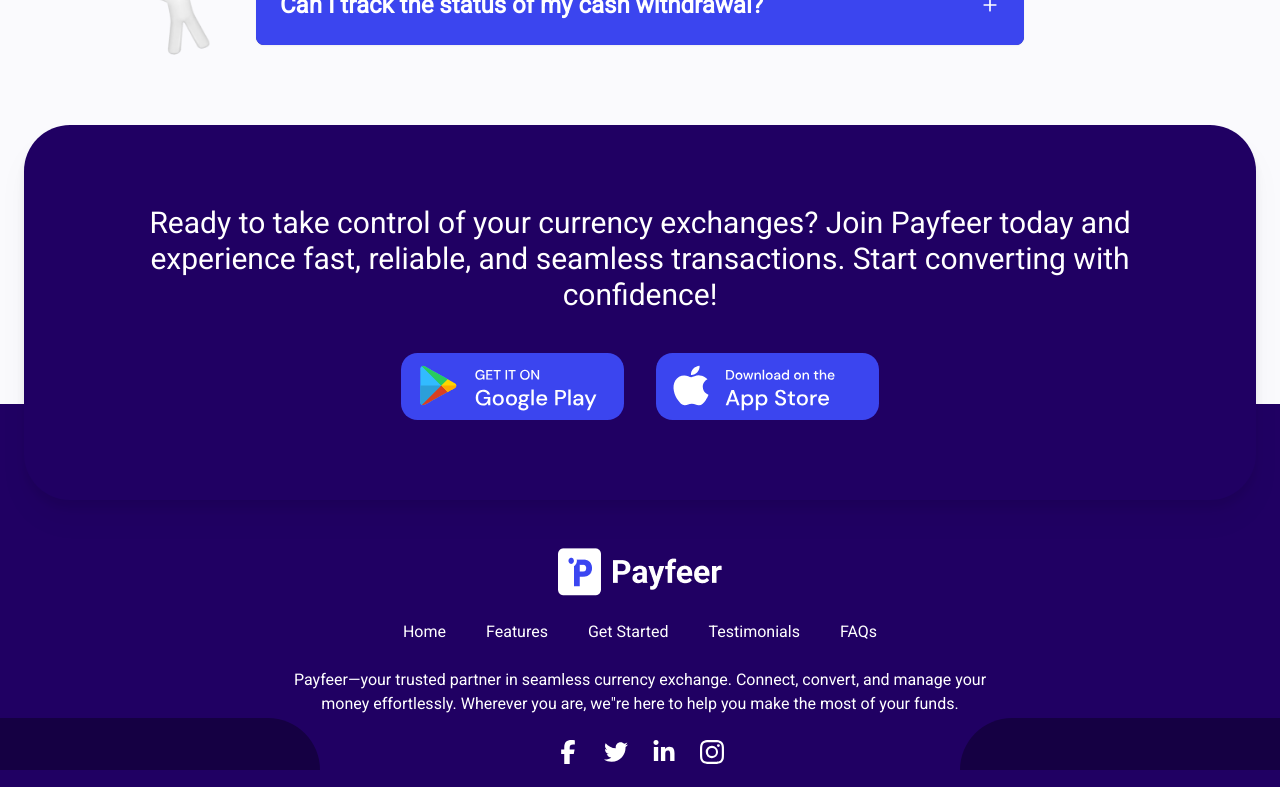
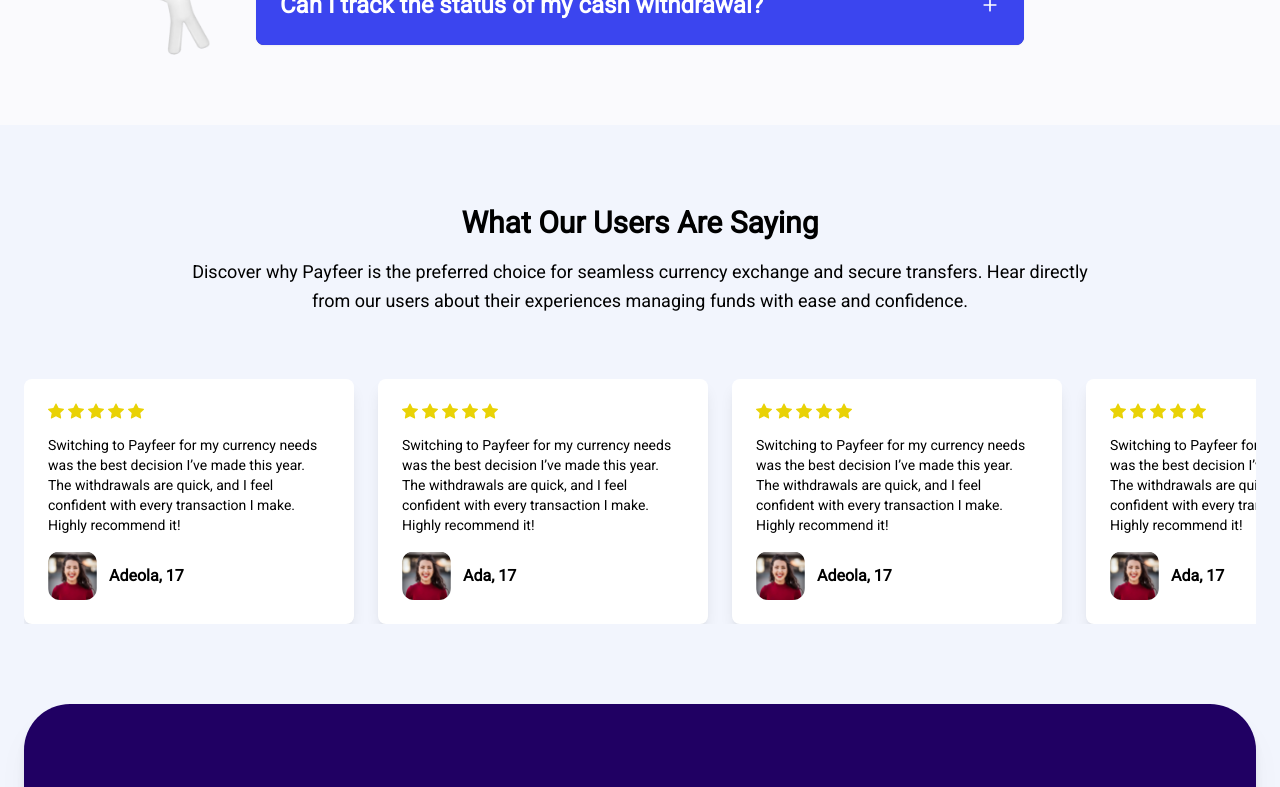
Before and after one commit to Payfeer/website, a Next.js app: page / in a window 1280 px wide. Shown: the part 2980-3767 px from the top of the page. Built offline with nearby package versions, Linux system fonts and the light colour scheme.

Commit message:
feat: faqs

```diff
--- /dev/null
+++ b/app/(homepage)/_components/Testimonials.tsx
@@ -0,0 +1,115 @@
+"use client";
+
+import { useState } from "react";
+import CTA from "./CTA";
+
+import { FaChevronLeft, FaChevronRight } from "react-icons/fa";
+import Testimonial1 from "@/public/assets/images/person.png";
+import Image from "next/image";
+import { Star } from "lucide-react";
+import { BsStarFill } from "react-icons/bs";
+
+const testimonials = [
+  {
+    id: 1,
+    text: "Switching to Payfeer for my currency needs was the best decision I’ve made this year. The withdrawals are quick, and I feel confident with every transaction I make. Highly recommend it!",
+    name: "Adeola, 17",
+    image: Testimonial1,
+  },
+  {
+    id: 2,
+    text: "Switching to Payfeer for my currency needs was the best decision I’ve made this year. The withdrawals are quick, and I feel confident with every transaction I make. Highly recommend it!",
+    name: "Ada, 17",
+    image: Testimonial1,
+  },
+  {
+    id: 3,
+    text: "Switching to Payfeer for my currency needs was the best decision I’ve made this year. The withdrawals are quick, and I feel confident with every transaction I make. Highly recommend it!",
+    name: "Adeola, 17",
+    image: Testimonial1,
+  },
+  {
+    id: 4,
+    text: "Switching to Payfeer for my currency needs was the best decision I’ve made this year. The withdrawals are quick, and I feel confident with every transaction I make. Highly recommend it!",
+    name: "Ada, 17",
+    image: Testimonial1,
+  },
+  {
+    id: 5,
+    text: "Switching to Payfeer for my currency needs was the best decision I’ve made this year. The withdrawals are quick, and I feel confident with every transaction I make. Highly recommend it!",
+    name: "Adeola, 17",
+    image: Testimonial1,
+  },
+];
+
+const Testimonials = () => {
+  const [currentIndex, setCurrentIndex] = useState(0);
+
+  const handlePrev = () => {
+    setCurrentIndex((prevIndex) =>
+      prevIndex === 0 ? testimonials.length - 1 : prevIndex - 1
+    );
+  };
+
+  const handleNext = () => {
+    setCurrentIndex((prevIndex) =>
+      prevIndex === testimonials.length - 1 ? 0 : prevIndex + 1
+    );
+  };
+
+  return (
+    <section className="bg-[#F2F5FD]">
+      <div
+        id="testimonials"
+        className="max-w-screen-xl mx-auto px-4 md:px-6 py-16 md:py-20 text-black flex flex-col gap-8 md:gap-16"
+      >
+        <div className="flex flex-col items-center justify-center gap-4 text-center">
+          <h2 className="font-semibold text-xl md:text-3xl">
+            What Our Users Are Saying
+          </h2>
+          <p className="max-w-[900px] md:text-lg/relaxed">
+            Discover why Payfeer is the preferred choice for seamless currency
+            exchange and secure transfers. Hear directly from our users about
+            their experiences managing funds with ease and confidence.
+          </p>
+        </div>
+
+        <div className="relative flex gap-6 items-center overflow-scroll">
+          {testimonials.map((testimonial, index) => (
+            <div key={testimonial.id}>
+              <div className="flex flex-col gap-4 bg-white p-6 rounded-lg shadow-lg w-[330px]">
+                <div className="flex gap-1">
+                  {Array(5)
+                    .fill("")
+                    .map((_, i) => (
+                      <span key={i} className="text-[#E9D206] text-base">
+                        <BsStarFill />
+                      </span>
+                    ))}
+                </div>
+                <p className="text-sm">{testimonial.text}</p>
+                <div className="flex items-center gap-3">
+                  <Image
+                    src={testimonial.image}
+                    alt={testimonial.name}
+                    className="size-[49px] rounded-xl"
+                    width={49}
+                    height={49}
+                    quality={90}
+                  />
+                  <span className="font-semibold">{testimonial.name}</span>
+                </div>
+              </div>
+            </div>
+          ))}
+        </div>
+      </div>
+
+      <div className="-mb-24">
+        <CTA />
+      </div>
+    </section>
+  );
+};
+
+export default Testimonials;
--- a/app/(homepage)/_components/index.ts
+++ b/app/(homepage)/_components/index.ts
@@ -2,3 +2,4 @@
 export { default as FeaturePackedFun } from "./FeaturePackedFun";
 export { default as FAQs } from "./FAQs";
 export { default as CTA } from "./CTA";
+export { default as Testimonials } from "./Testimonials";
--- a/app/(homepage)/page.tsx
+++ b/app/(homepage)/page.tsx
@@ -1,4 +1,4 @@
-import { CTA, FAQs, FeaturePackedFun, Hero } from "./_components";
+import { Testimonials, FAQs, FeaturePackedFun, Hero } from "./_components";
 
 export default function Home() {
   return (
@@ -6,9 +6,7 @@
       <Hero />
       <FeaturePackedFun />
       <FAQs />
-      <div className="-mb-24">
-        <CTA />
-      </div>
+      <Testimonials />
     </section>
   );
 }
```
